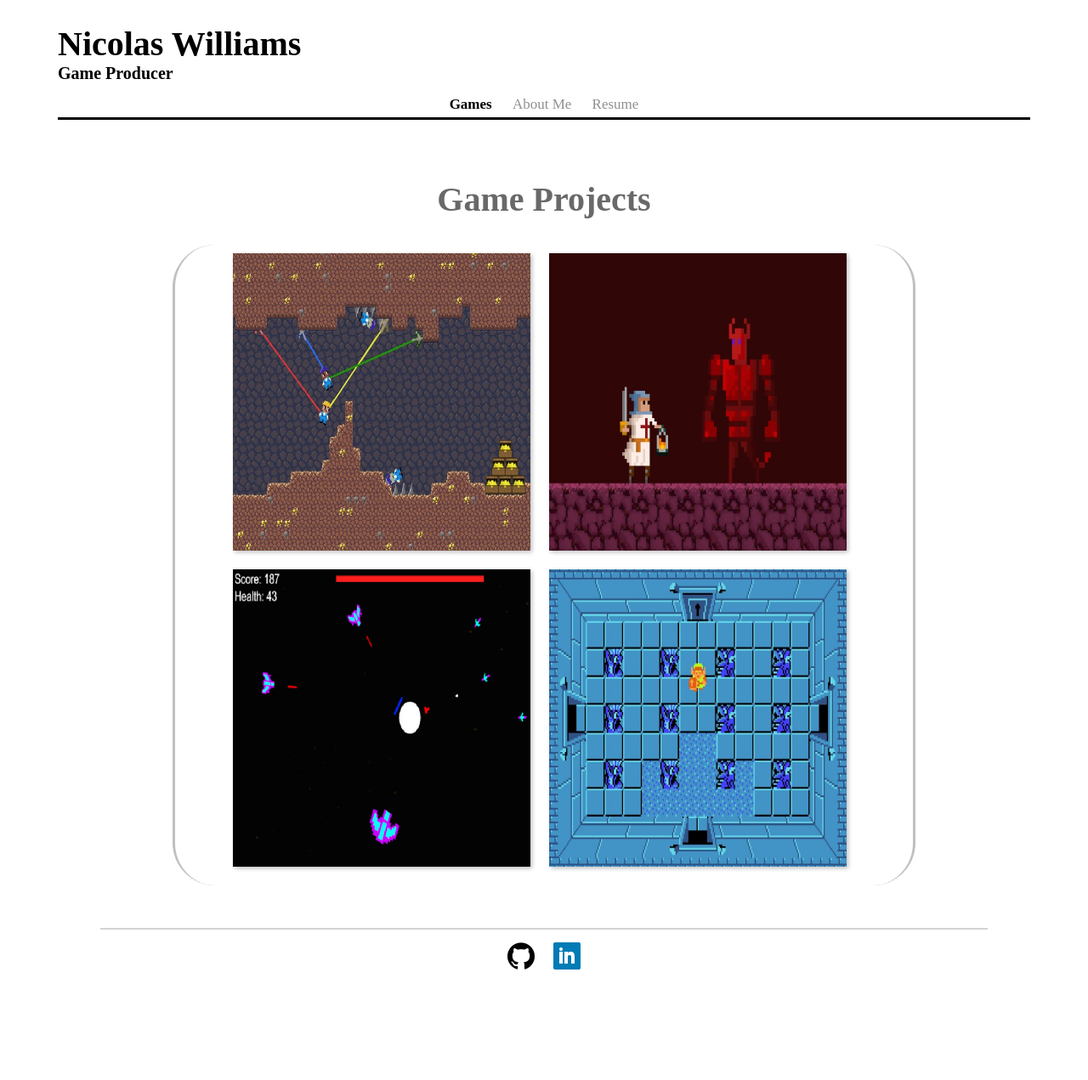
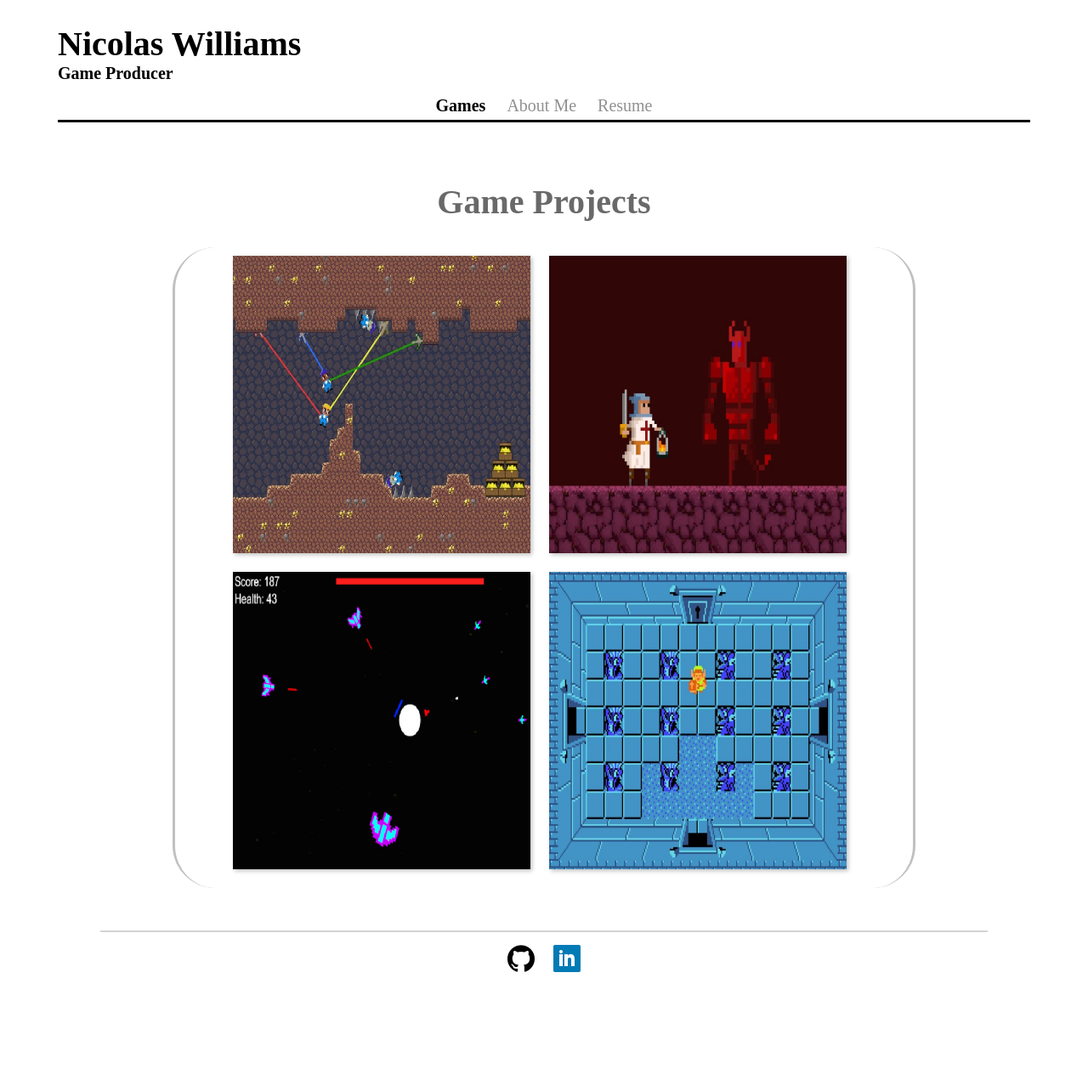
Before and after one commit to NicolasDWilliams/NicolasDWilliams.github.io, a Jekyll site: the page built from index.html, in a window 1280 px wide. Shown: the whole page at 85% size. Built offline with Jekyll 4.4.1, drawn with Linux system fonts in a browser that asks for light colours; some web fonts are replaced.

Commit message:
Changed font and other stuff?

```diff
--- a/_data/game-table.yml
+++ b/_data/game-table.yml
@@ -1,16 +1,20 @@
 - name: Miner Mayhem
+  role: Producer, Programmer
   thumbnail: /images/miner_mayhem_square.jpg"
   alt: miner_mayhem_image
   projectLink: /miner-mayhem.html
 - name: Dante's Descent
+  role: Designer, Programmer
   thumbnail: /images/dantes_descent.jpg
   alt: dantes_descent_image
   projectLink: /dantes-descent.html
 - name: Circle Survival
+  role: Solo Project
   thumbnail: /images/circle_survival.jpg
   alt: circle_survival_image
   projectLink: /circle-survival.html
 - name: Reimplementation- The Legend of Zelda Dungeon
+  role: Programmer
   thumbnail: /images/zelda.jpg
   alt: zelda_image
   projectLink: /zelda-reimplementation.html
--- a/_sass/main.scss
+++ b/_sass/main.scss
@@ -29,7 +29,7 @@
   padding: 5px 0;
   margin: 10px 0;
   text-align: center;
-  font-size: 17px;
+  font-size: 20px;
   // border-top-style: solid;
   border-bottom-style: solid;
 }
--- a/_sass/projects.scss
+++ b/_sass/projects.scss
@@ -7,14 +7,28 @@
 div#projectHeader {
   text-align: center;
   margin: 30px 0px;
+  background: #00A8A3;
+  border-radius: 10px;
+  opacity: 0.8;
+  // border: 2px solid blue;
+}
+
+#nameBox {
+  display: inline-block;
+  text-align: center;
+  margin: 0 auto;
+  padding: 0 10px;
+  background: #ffffff;
+  opacity: 1;
+  border-radius: 10px;
 }
 
 #projectContainer li {
-  font-size: 13px;
+  font-size: 16px;
 }
 
 p#projectTitle {
-  font-size: 38px;
+  font-size: 40px;
   font-weight: bold;
   margin: 0;
 }
@@ -25,7 +39,7 @@
 }
 
 p#projectRole {
-  font-size: 20px;
+  font-size: 24px;
   font-weight: bold;
   margin: 0;
 }
@@ -39,12 +53,12 @@
   // border: 1px solid blue;
 }
 
-#projectDescription {
-
+.projectDescription {
+  font-size: 16px;
 }
 
 .projectSectionHeader {
-  font-size: 18px;
+  font-size: 22px;
   font-weight: bold;
   // text-align: center;
   margin: 0;
@@ -75,21 +89,12 @@
 .trailerHalf {
   width: 49%;
   float: left;
-  border: 1px solid black;
 }
 
 .textHalf {
   width: 49%;
   margin: 0 0 auto auto;
-  border: 1px solid black;
 }
-
-// iframe#projectTrailer {
-//   position: absolute;
-//   width: 100%;
-//   height: 100%;
-//   left: 0; top: 0;
-// }
 
 .sectionDivider {
   margin: 30px auto;
@@ -97,7 +102,7 @@
   width: 85%;
   background: #00A8A3;
   border: 1px solid #00A8A3;
-  border-radius: 100000px;
+  border-radius: 100px;
 }
 
 #postmortemContainer {
@@ -108,7 +113,7 @@
 }
 
 .postmortemSection {
-  font-size: 15px;
+  font-size: 18px;
   font-weight: bold;
   margin: 5px 0;
   text-align: center;
--- a/circle-survival.html
+++ b/circle-survival.html
@@ -2,7 +2,7 @@
 layout: project-page
 
 title: Circle Survival
-team: Solo Project
+team: Solo
 role:
 engine: Unity Engine
 
@@ -19,7 +19,7 @@
 
 development_info:
 - 2 Week Development Cycle
-- Solo project
+- 1 Developer
 - Unity Engine
 
 responsibilities:
--- a/index.html
+++ b/index.html
@@ -9,7 +9,10 @@
     <img class="gameImg" src="{{ game.thumbnail }}" alt="{{ game.alt }}">
     <a class="gameImgLink" href="{{ game.projectLink }}">
       <div class="overlay">
-        <div class="overlayText">{{ game.name }}</div>
+        <div class="overlayText">
+          <p style="margin:0;font-size:30px;">{{ game.name }}</p>
+          <p style="margin:0"><i>{{ game.role }}</i></p>
+        </div>
       </div>
     </a>
   </div>
```
Also changed, not shown: _layouts/project-page.html (+10 -4 lines), 7 other files.
